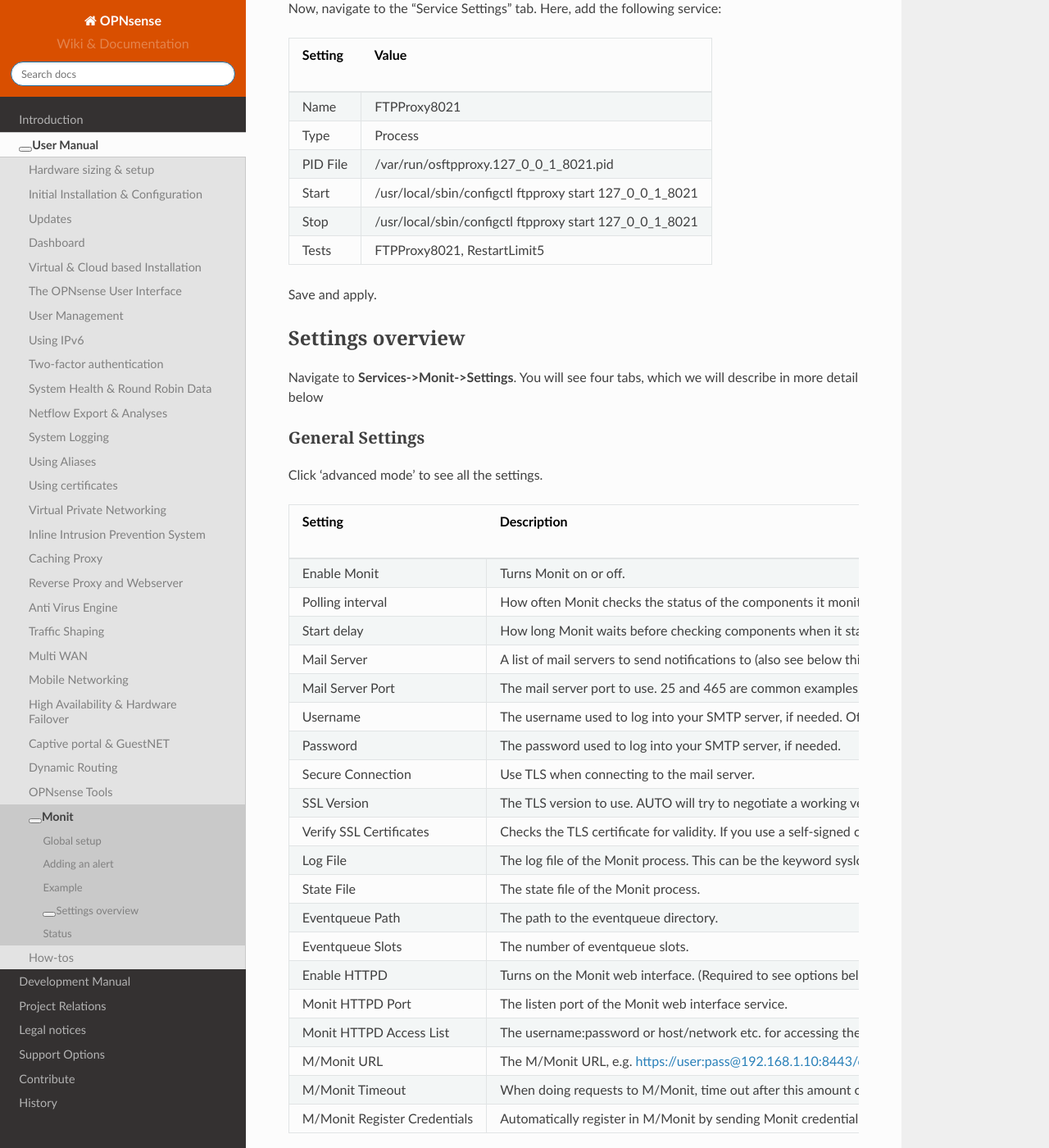
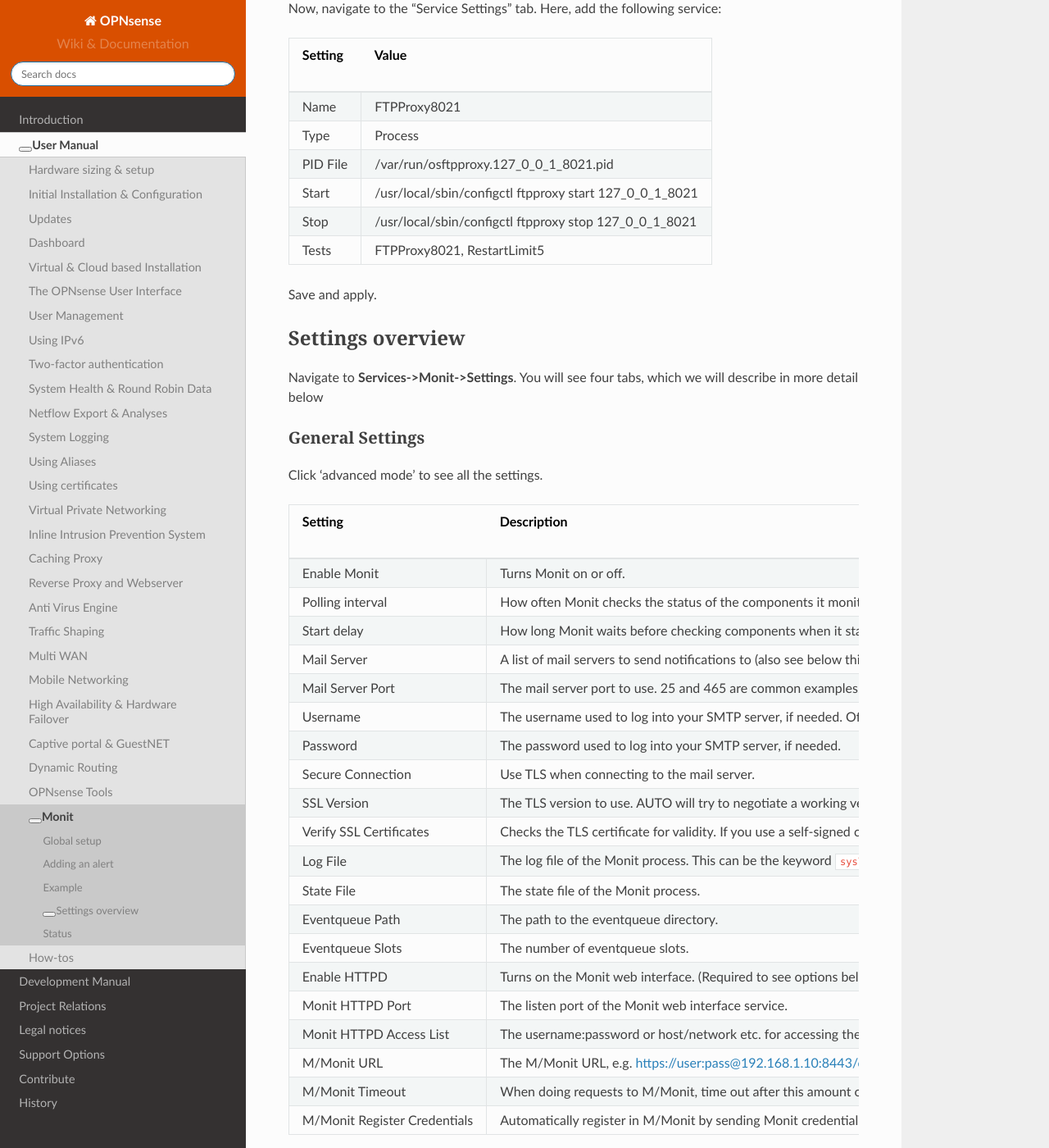
Before and after one commit to opnsense/docs, a Sphinx documentation site: the page built from source/manual/monit.rst, in a window 1280 px wide and 1400 px high, scrolled down 1445 px. Shown: the whole window at 82% size. Built offline with Sphinx 7.4.7 and the Read the Docs theme 2.0.0, drawn with Linux system fonts in a browser that asks for light colours; nearby versions of some CDN libraries; some web fonts are replaced; library files that are not in the unit come from our copies.

Commit message:
monit: fix typo, format syslog keyword

```diff
--- a/source/manual/monit.rst
+++ b/source/manual/monit.rst
@@ -74,7 +74,7 @@
 +-----------+---------------------------------------------------------+
 | Start     | /usr/local/sbin/configctl ftpproxy start 127_0_0_1_8021 |
 +-----------+---------------------------------------------------------+
-| Stop      | /usr/local/sbin/configctl ftpproxy start 127_0_0_1_8021 |
+| Stop      | /usr/local/sbin/configctl ftpproxy stop 127_0_0_1_8021  |
 +-----------+---------------------------------------------------------+
 | Tests     | FTPProxy8021, RestartLimit5                             |
 +-----------+---------------------------------------------------------+
@@ -116,7 +116,7 @@
 +-------------------------------+-----------------------------------------------------------------------------------------------------------------------+
 | Verify SSL Certificates       | Checks the TLS certificate for validity. If you use a self-signed certificate, turn this option off.                  |
 +-------------------------------+-----------------------------------------------------------------------------------------------------------------------+
-| Log File                      | The log file of the Monit process. This can be the keyword syslog or a path to a file.                                |
+| Log File                      | The log file of the Monit process. This can be the keyword ``syslog`` or a path to a file.                            |
 +-------------------------------+-----------------------------------------------------------------------------------------------------------------------+
 | State File                    | The state file of the Monit process.                                                                                  |
 +-------------------------------+-----------------------------------------------------------------------------------------------------------------------+
```
